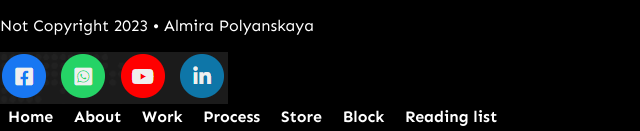
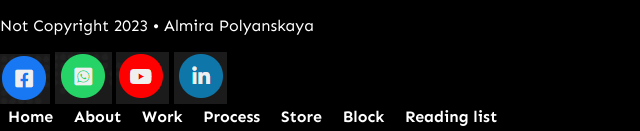
Before and after one commit to AlmiraPolyanskaya/programmers_page, a plain HTML site: page index.html in a window 1280 px wide. Shown: the part 4373-4504 px from the top of the page, 0-640 px from the left. Drawn offline with Linux system fonts and the light colour scheme.

Commit message:
CorrectionWeek4Commit2

```diff
--- a/index.html
+++ b/index.html
@@ -137,7 +137,12 @@
     <footer>
         <h2 id="footer">Almira P.</h2>
         <p>Not Copyright 2023 • Almira Polyanskaya</p>
-        <img src="assets/images/logo_socials.png" alt="socials">
+        <div id="socials">
+            <img src="assets/images/logo_Facebook.png" alt="Facebook">
+            <img src="assets/images/logo_Whatsapp.png" alt="Whatsapp">
+            <img src="assets/images/logo_Youtube.png" alt="Youtube">
+            <img src="assets/images/logo_Linkedin.png" alt="Linkedin">
+        </div>
         <nav>
             <a class="menu" href="experience.html">Home</a>
             <a class="menu" href="work.html">About</a>
```
Also changed, not shown: assets/images/logo_Facebook.png (added), assets/images/logo_Linkedin.png (added), assets/images/logo_Whatsapp.png (added), assets/images/logo_Youtube.png (added).
